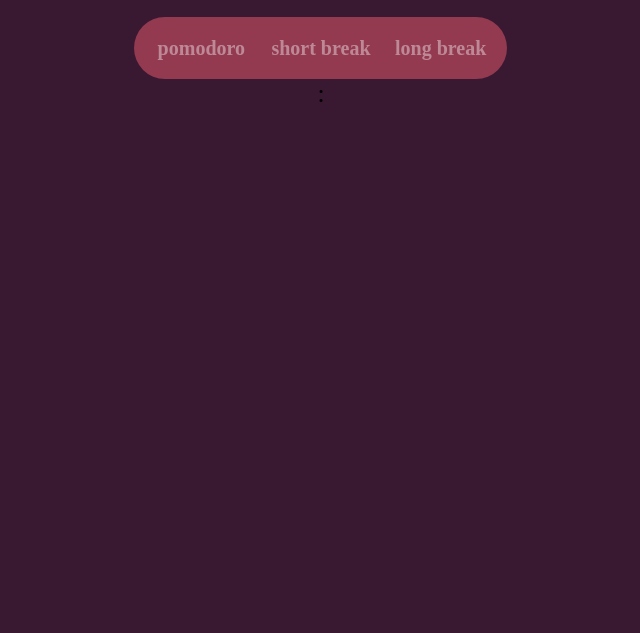
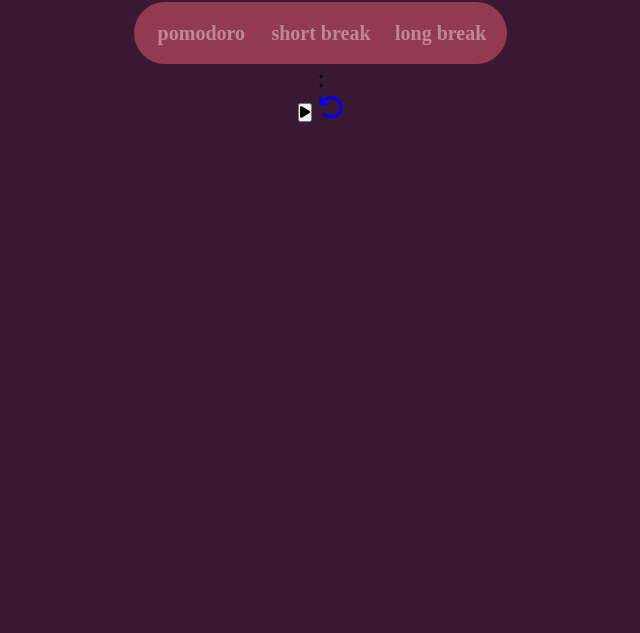
Before and after one commit to wangechimk/pomodoro, a plain HTML site: page index.html in a window 1280 px wide. Shown: the part 167-800 px from the top of the page, without its empty margins (319-959 px from the left). Drawn offline with Linux system fonts and the light colour scheme.

Commit message:
adding icons and link

```diff
--- a/index.html
+++ b/index.html
@@ -4,6 +4,8 @@
 		<meta charset="UTF-8">
 		<meta name ="viewport" content="width=device-width" initial-scale="1.0">
 		<title>Pomodoro Timer</title>
+		<!--ICONS-->
+		<script src="https://kit.fontawesome.com/6f3103b13c.js" crossorigin="anonymous"></script>
 
 		<!--css-->
 		<link rel="stylesheet" href="style.css">
@@ -30,6 +32,9 @@
 			</div>
 		 </div>
 		 <div class="controls">
+			<button id="start" onclick="start()"><i class="fa-solid fa-play"></i></button>
+
+                <a id="reset" href="./"><i class="fa-solid fa-arrow-rotate-left"></i></a>
 
 		 </div>
 		</div>
```
